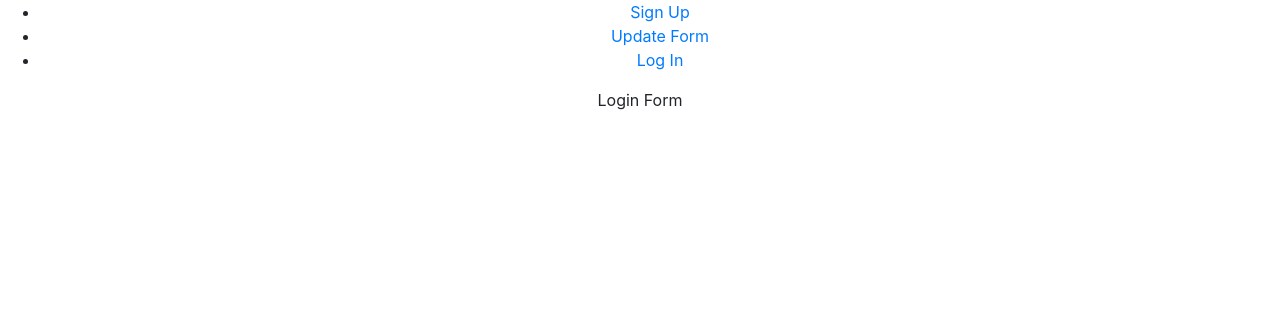
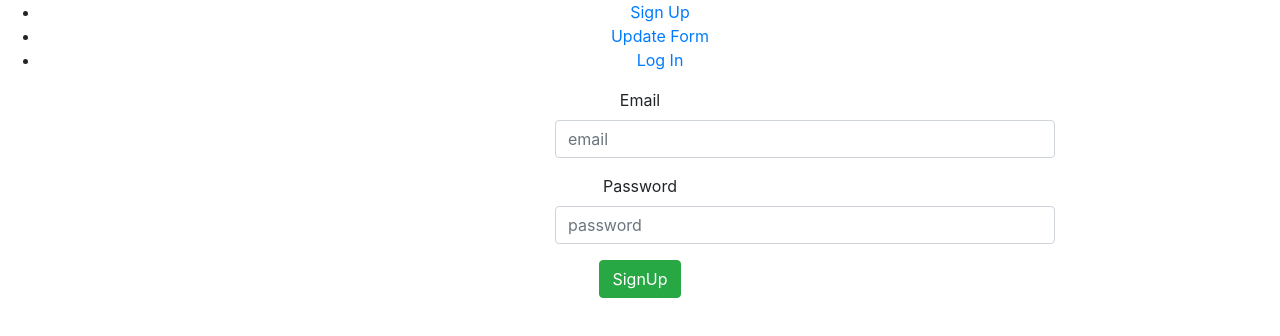
Before and after one commit to Build-Gigapet/Front-end, a React (Create React App) app in the folder gigapet/: page /login in a window 1280 px wide. Shown: the top 336 px of the page. Built offline with nearby package versions, Linux system fonts and the light colour scheme.

Commit message:
Signup Form completed. Still needs some rough styling

```diff
--- a/gigapet/src/components/Login.js
+++ b/gigapet/src/components/Login.js
@@ -1,5 +1,6 @@
 import React, { useState } from "react";
 import axiosWithAuth from "../axiosWithAuth";
+import { Button, Form, FormGroup, Label, Input } from "reactstrap";
 
 const Login = props => {
   const [login, setLogin] = useState({
@@ -27,7 +28,37 @@ const Login = props => {
       });
   };
 
-  return <div>Login Form</div>;
+  return (
+    <div>
+      <form>
+        <FormGroup>
+          <Label for="username">Email</Label>
+          <Input
+            style={{ width: 500 }}
+            type="text"
+            className="email"
+            name="email"
+            placeholder="email"
+            value={login.email}
+            onChange={handleChange}
+          />
+        </FormGroup>
+        <FormGroup>
+          <Label for="password">Password</Label>
+          <Input
+            style={{ width: 500 }}
+            type="password"
+            name="password"
+            placeholder="password"
+            value={login.password}
+            onChange={handleChange}
+          />
+        </FormGroup>
+        <Button color="success">SignUp</Button>
+        {login.isFetching && "Please Wait"}
+      </form>
+    </div>
+  );
 };
 
 export default Login;
```
